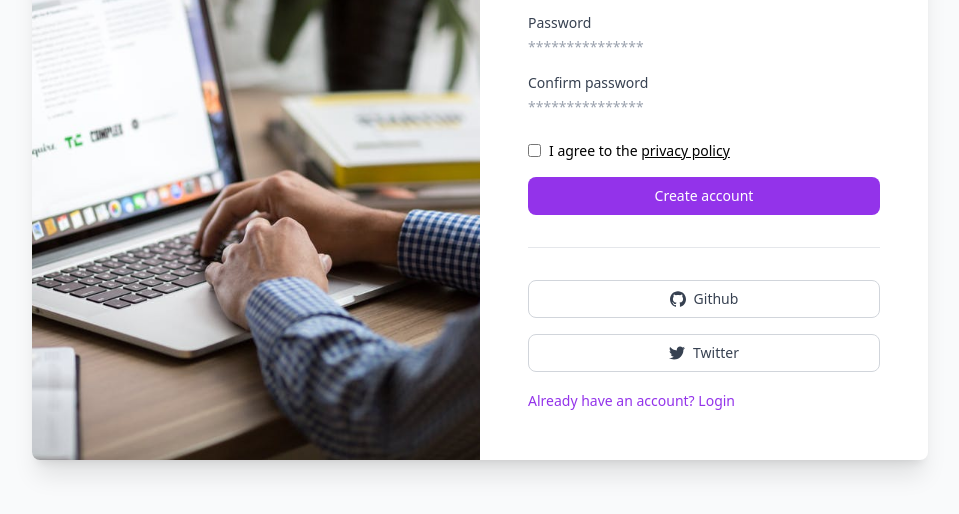
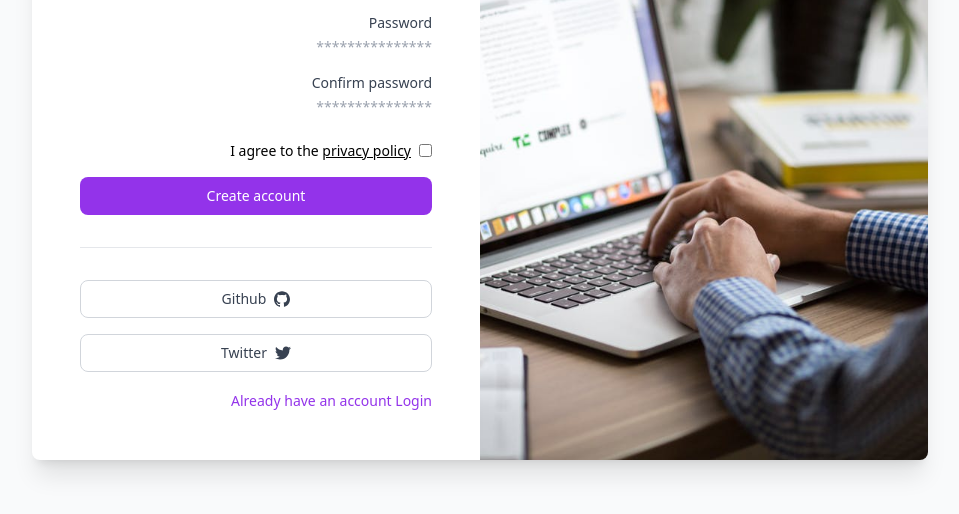
Before and after one commit to KhjMeister/tailwind_admin, a website: page src/pages/create-account.html in a window 1280 px wide. Shown: the part 240-754 px from the top of the page, without its empty margins (160-1119 px from the left). Drawn offline with nearby package versions, Linux system fonts and the light colour scheme.

Commit message:
charshanbe 22-04-1401

```diff
--- a/src/pages/create-account.html
+++ b/src/pages/create-account.html
@@ -1,5 +1,5 @@
 <!DOCTYPE html>
-<html :class="{ 'theme-dark': dark }" x-data="data()" lang="en">
+<html :class="{ 'theme-dark': dark }" x-data="data()" lang="en" dir="rtl">
   <head>
     <meta charset="UTF-8" />
     <meta name="viewport" content="width=device-width, initial-scale=1.0" />
@@ -74,7 +74,7 @@
                     type="checkbox"
                     class="text-purple-600 form-checkbox focus:border-purple-400 focus:outline-none focus:shadow-outline-purple dark:focus:shadow-outline-gray"
                   />
-                  <span class="ml-2">
+                  <span class="mr-2">
                     I agree to the
                     <span class="underline">privacy policy</span>
                   </span>
@@ -95,7 +95,7 @@
                 class="flex items-center justify-center w-full px-4 py-2 text-sm font-medium leading-5 text-white text-gray-700 transition-colors duration-150 border border-gray-300 rounded-lg dark:text-gray-400 active:bg-transparent hover:border-gray-500 focus:border-gray-500 active:text-gray-500 focus:outline-none focus:shadow-outline-gray"
               >
                 <svg
-                  class="w-4 h-4 mr-2"
+                  class="w-4 h-4 ml-2"
                   aria-hidden="true"
                   viewBox="0 0 24 24"
                   fill="currentColor"
@@ -110,7 +110,7 @@
                 class="flex items-center justify-center w-full px-4 py-2 mt-4 text-sm font-medium leading-5 text-white text-gray-700 transition-colors duration-150 border border-gray-300 rounded-lg dark:text-gray-400 active:bg-transparent hover:border-gray-500 focus:border-gray-500 active:text-gray-500 focus:outline-none focus:shadow-outline-gray"
               >
                 <svg
-                  class="w-4 h-4 mr-2"
+                  class="w-4 h-4 ml-2"
                   aria-hidden="true"
                   viewBox="0 0 24 24"
                   fill="currentColor"
@@ -127,7 +127,7 @@
                   class="text-sm font-medium text-purple-600 dark:text-purple-400 hover:underline"
                   href="./login.html"
                 >
-                  Already have an account? Login
+                  Already have an account Login
                 </a>
               </p>
             </div>
```
Also changed, not shown: src/pages/login.html (+4 -4 lines), src/assets/css/tailwind.output.css, 1 other file.
